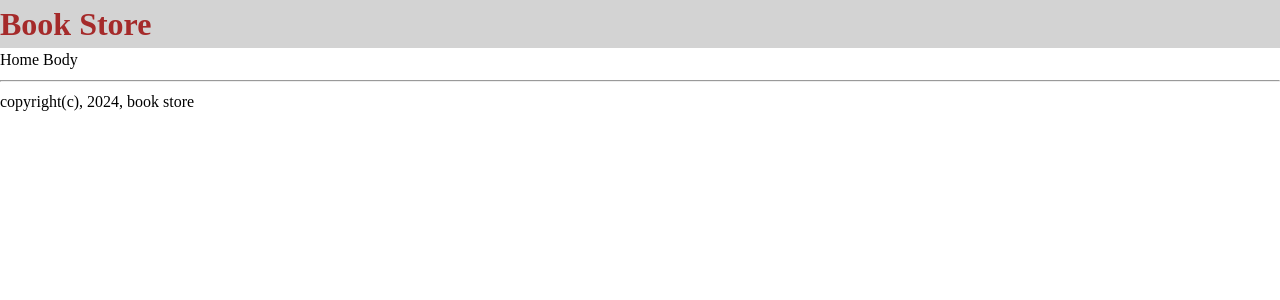
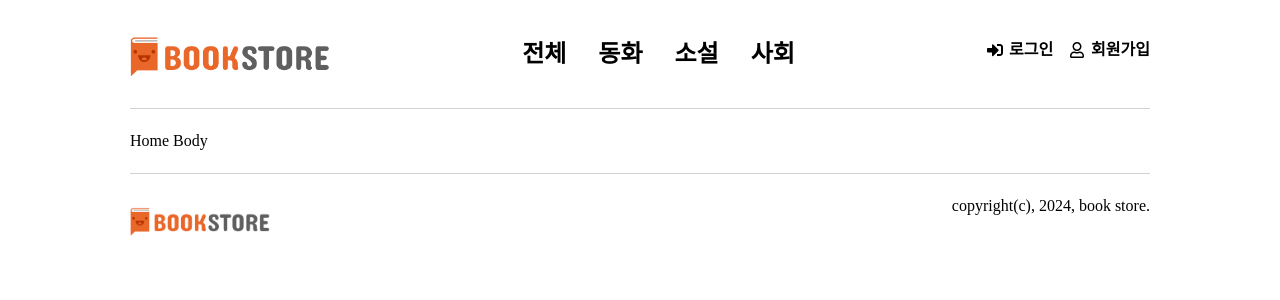
Before and after one commit to choongnyeong6215/book-store-client, a React (Create React App) app: page / in a window 1280 px wide. Shown: the top 300 px of the page. Built offline with nearby package versions, Linux system fonts and the light colour scheme.

Commit message:
Main page styling

```diff
--- a/src/components/common/Footer.tsx
+++ b/src/components/common/Footer.tsx
@@ -1,10 +1,38 @@
+import styled from "styled-components";
+import logo from "../../assets/images/logo.png";
+
 const Footer = () => {
   return (
-    <>
-      <hr />
-      <div>copyright(c), 2024, book store</div>
-    </>
+    <FooterStyle>
+      <h1 className="logo">
+        <img src={logo} alt="book store" />
+      </h1>
+      <div className="copyright">copyright(c), 2024, book store.</div>
+    </FooterStyle>
   );
 };
 
+const FooterStyle = styled.footer`
+  width: 100%;
+  margin: 0 auto;
+  max-width: ${({ theme }) => theme.layout.width.large};
+  border-top: 1px solid ${({ theme }) => theme.color.background};
+  padding: 20px 0;
+  display: flex;
+  justify-content: space-between;
+
+  .logo {
+    img {
+      width: 140px;
+    }
+  }
+
+  .copyright {
+    p {
+      font-size: 0.75rem;
+      color: ${({ theme }) => theme.color.text};
+    }
+  }
+`;
+
 export default Footer;
--- a/src/components/common/Header.tsx
+++ b/src/components/common/Header.tsx
@@ -1,17 +1,119 @@
 import styled from "styled-components";
+import logo from "../../assets/images/logo.png";
+import { FaSignInAlt, FaRegUser } from "react-icons/fa";
+
+const CATEGORY = [
+  {
+    id: null,
+    name: "전체",
+  },
+  {
+    id: 0,
+    name: "동화",
+  },
+  {
+    id: 1,
+    name: "소설",
+  },
+  {
+    id: 2,
+    name: "사회",
+  },
+];
 
 const Header = () => {
   return (
     <HeaderStyle>
-      <h1>Book Store</h1>
+      <h1 className="logo">
+        <img src={logo} alt="book store" />
+      </h1>
+      <nav className="category">
+        <ul>
+          {CATEGORY.map((item) => (
+            <li key={item.id}>
+              <a
+                href={
+                  item.id === null ? `/books` : `/books?category_id=${item.id}`
+                }
+              >
+                {item.name}
+              </a>
+            </li>
+          ))}
+        </ul>
+      </nav>
+      <nav className="auth">
+        <ul>
+          <li>
+            <a href="/login">
+              <FaSignInAlt />
+              로그인
+            </a>
+          </li>
+          <li>
+            <a href="/join">
+              <FaRegUser />
+              회원가입
+            </a>
+          </li>
+        </ul>
+      </nav>
     </HeaderStyle>
   );
 };
 
 const HeaderStyle = styled.header`
-  background-color: ${({ theme }) => theme.color.background};
-  h1 {
-    color: ${({ theme }) => theme.color.primary};
+  width: 100%;
+  margin: 0 auto;
+  max-width: ${({ theme }) => theme.layout.width.large};
+  display: flex;
+  justify-content: space-between;
+  align-items: center;
+  padding: 20px 0;
+  border-bottom: 1px solid ${({ theme }) => theme.color.background};
+
+  .logo {
+    img {
+      width: 200px;
+    }
+  }
+
+  .category {
+    ul {
+      display: flex;
+      gap: 32px;
+      li {
+        a {
+          font-size: 1.5rem;
+          font-weight: 600;
+          text-decoration: none;
+          &:hover {
+            color: ${({ theme }) => theme.color.primary};
+          }
+        }
+      }
+    }
+  }
+
+  .auth {
+    ul {
+      display: flex;
+      gap: 16px;
+      li {
+        a {
+          font-size: 1rem;
+          font-weight: 600;
+          text-decoration: none;
+          display: flex;
+          align-items: center;
+          line-height: 1;
+
+          svg {
+            margin-right: 6px;
+          }
+        }
+      }
+    }
   }
 `;
 
--- a/src/components/layout/Layout.tsx
+++ b/src/components/layout/Layout.tsx
@@ -1,6 +1,7 @@
 import React from "react";
 import Header from "../common/Header";
 import Footer from "../common/Footer";
+import styled from "styled-components";
 
 interface ILayoutProps {
   children: React.ReactNode;
@@ -10,10 +11,18 @@
   return (
     <>
       <Header />
-      <main>{children}</main>
+      <LayoutStyle>{children}</LayoutStyle>
       <Footer></Footer>
     </>
   );
 };
 
+const LayoutStyle = styled.main`
+  width: 100%;
+  margin: 0 auto;
+  max-width: ${({ theme }) => theme.layout.width.large};
+
+  padding: 20px 0;
+`;
+
 export default Layout;
--- a/src/style/theme.ts
+++ b/src/style/theme.ts
@@ -9,6 +9,7 @@
 export type HeadingSize = "large" | "medium" | "small";
 export type ButtonSize = "large" | "medium" | "small";
 export type ButtonSchema = "primary" | "normal";
+export type LatyoutWidth = "large" | "medium" | "small";
 
 interface ITheme {
   name: ThemeName;
@@ -33,14 +34,19 @@
   borderRadius: {
     default: string;
   };
+  layout: {
+    width: {
+      [key in LatyoutWidth]: string;
+    };
+  };
 }
 
 export const light: ITheme = {
   name: "light",
   color: {
-    primary: "brown",
+    primary: "#ff5800",
     background: "lightgrey",
-    secondary: "blue",
+    secondary: "#5F5F5F",
     third: "green",
     border: "grey",
     text: "black",
@@ -83,6 +89,13 @@
   borderRadius: {
     default: "4px",
   },
+  layout: {
+    width: {
+      large: "1020px",
+      medium: "760px",
+      small: "320px",
+    },
+  },
 };
 
 export const dark: ITheme = {
```
Also changed, not shown: src/assets/images/logo.png (added).
